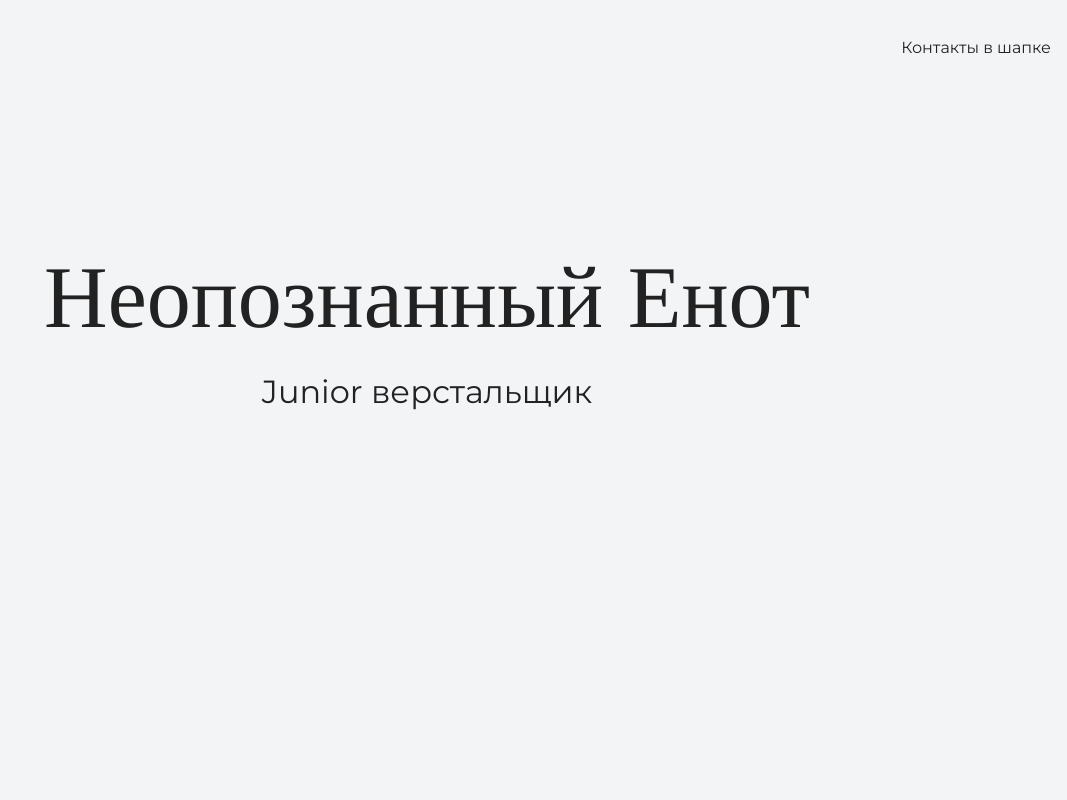
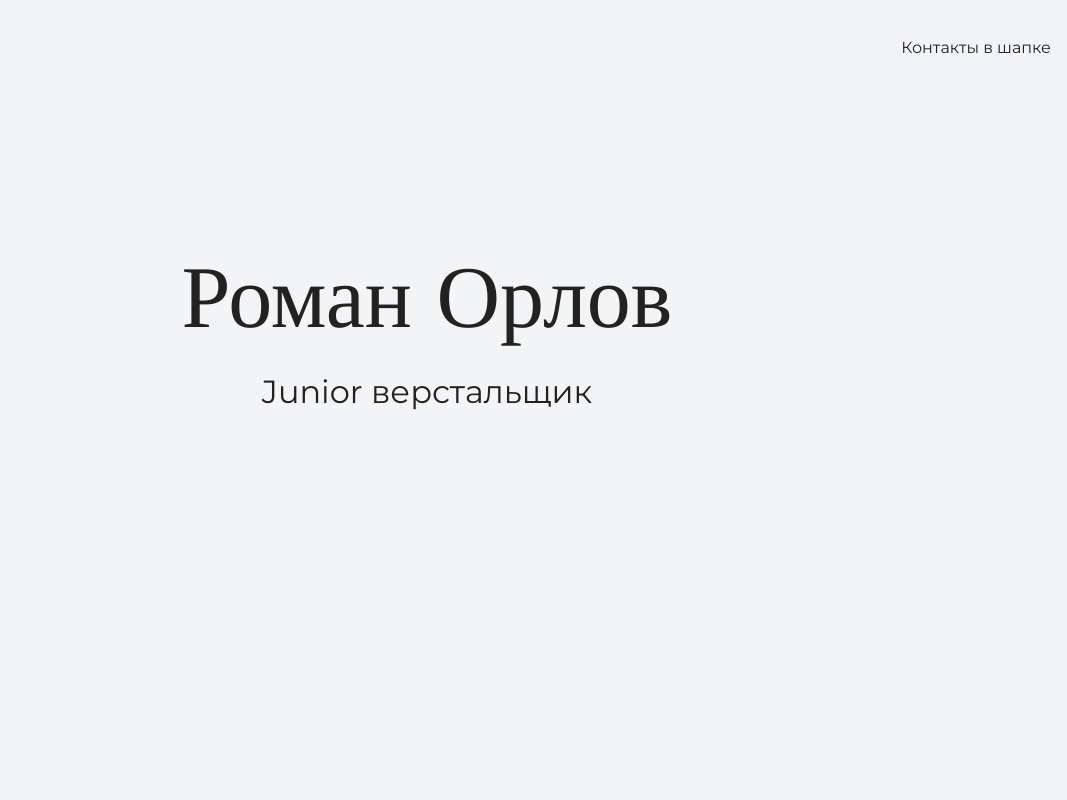
Before and after one commit to RomanOrlov2020/my-site, a plain HTML site: page index.html in a window 1280 px wide. Shown: the top 800 px of the page, without its empty margins (213-1280 px from the left). Drawn offline with nearby package versions, Linux system fonts and the light colour scheme.

Commit message:
меняет данные на главной странице

```diff
--- a/index.html
+++ b/index.html
@@ -16,7 +16,7 @@
 
     <section class="hero-image">
       <div class="container">
-      <h1 class="heading">Неопознанный Енот</h1>
+      <h1 class="heading">Роман Орлов</h1>
       <p>Junior верстальщик</p>
       </div>
     </section>
```
